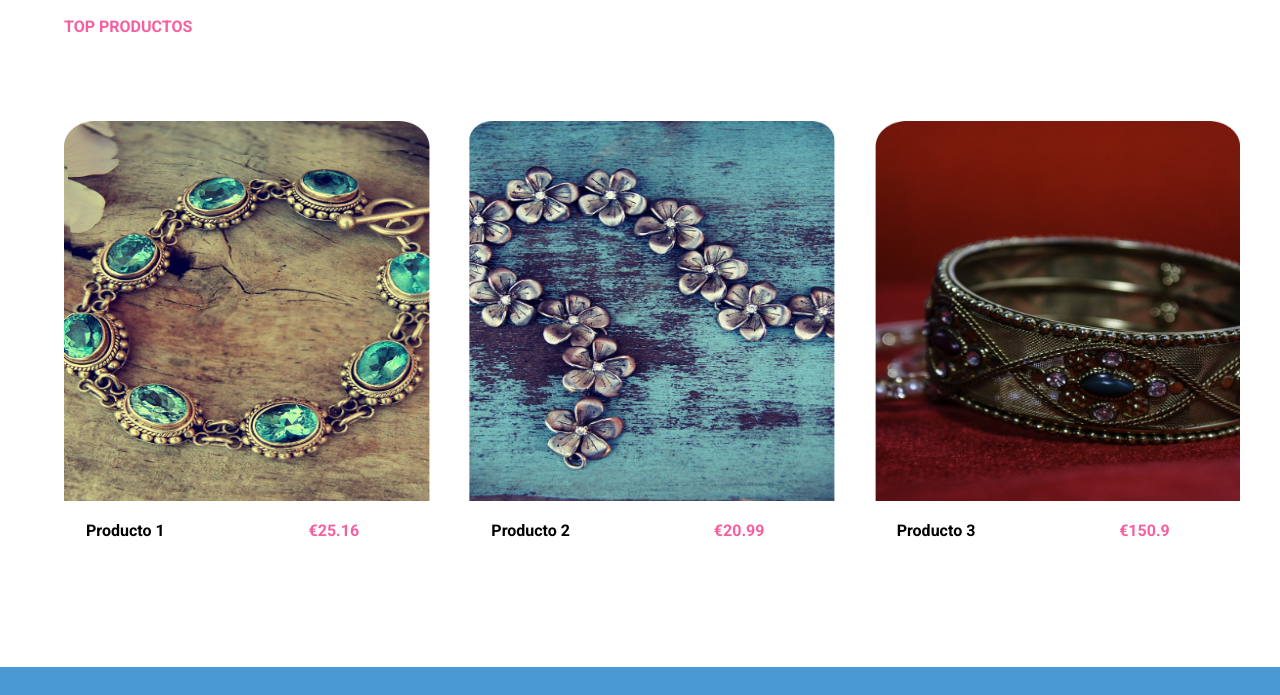
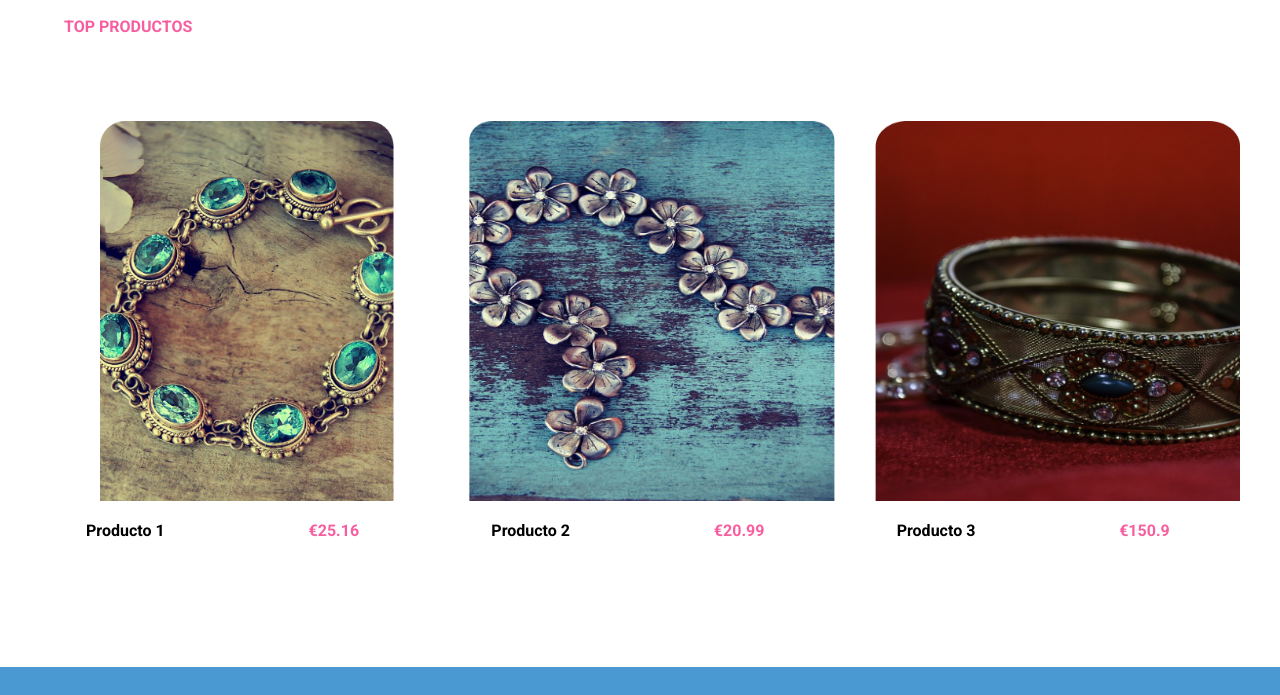
Before and after one commit to cusichia/project-promo-51-hack-module-1-team-2, a website built with Vite: page src/index.html in a window 1280 px wide. Shown: the part 3080-3775 px from the top of the page. Built offline with nearby package versions, Linux system fonts and the light colour scheme.

Commit message:
mejoras seccion3

```diff
--- a/src/scss/layout/_main-section3.scss
+++ b/src/scss/layout/_main-section3.scss
@@ -34,6 +34,7 @@
     width: 95%;
     height: 95%;
     align-items: center;
+    object-fit: contain;
 }
 .section3__h4{
     margin-left: 22px;
```
